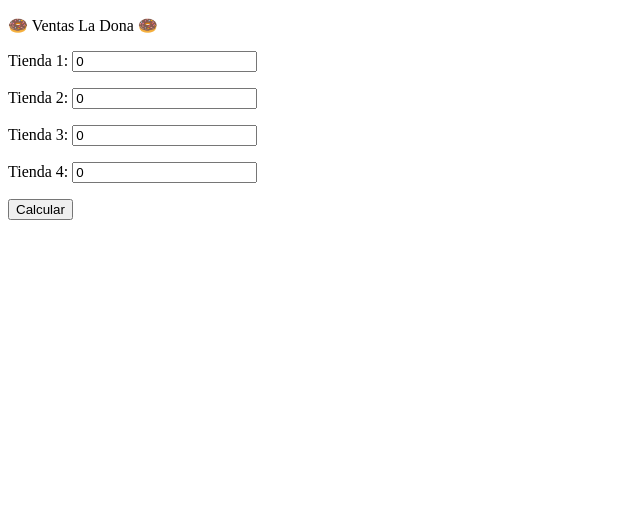
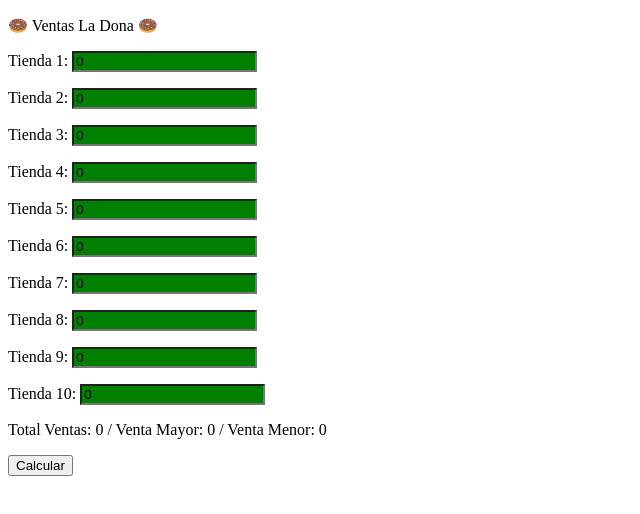
Before and after one commit to cgaritac/sales_control, a plain HTML site: page index.html in a window 1280 px wide. Both pictures are taken after a click on the button "Calcular". Shown: the whole page, without its empty margins (0-640 px from the left). Drawn offline with Linux system fonts and the light colour scheme.

Commit message:
Final functions

```diff
--- a/index.html
+++ b/index.html
@@ -7,7 +7,7 @@
     <link rel="stylesheet" href="style.css">
     <script src="script.js"></script>
 </head>
-<body onload="crearTiendas('itemsTiendas', 0, 4)">
+<body onload="crearTiendas('itemsTiendas', 0, 10)">
     <p>&#127849 Ventas La Dona &#127849</p>
 
     <div id="itemsTiendas">
--- a/script.js
+++ b/script.js
@@ -43,9 +43,8 @@ function crearParrafoTienda(textoLabel, valorMin){
     return elementoParrafo;
 }
 
-function extrerNumeroDesdeElemento(elemento) {
-    let miElemento = document.getElementById(elemento);
-    let miTexto = miElemento.value;
+function extraerNumeroDesdeElemento(elemento) {
+    let miTexto = elemento.value;
     let miNumero = Number(miTexto);
 
     return miNumero;
@@ -53,17 +52,27 @@ function extrerNumeroDesdeElemento(elemento) {
 
 function calcular(){
     let ventas = [];
+    let posicionVentas = 0;
+    let elementosVentas = document.getElementById('itemsTiendas')
 
-    ventas[0] = extrerNumeroDesdeElemento("ventasTienda1");
-    ventas[1] = extrerNumeroDesdeElemento("ventasTienda2");
-    ventas[2] = extrerNumeroDesdeElemento("ventasTienda3");
-    ventas[3] = extrerNumeroDesdeElemento("ventasTienda4");
-    ventas[4] = extrerNumeroDesdeElemento("ventasTienda5");
-    ventas[5] = extrerNumeroDesdeElemento("ventasTienda6");
+    for(let item of elementosVentas.children){
+        let valorVenta = extraerNumeroDesdeElemento(item.children[1])
+        ventas[posicionVentas] = valorVenta;
+        posicionVentas = posicionVentas + 1;
+    }
 
     let totalVentas = sumarTotal(ventas);
     let ventaMayor = calcularMayor(ventas);
     let ventaMenor = calcularMenor(ventas);
+
+    for(let item of elementosVentas.children){
+        item.children.className="cualquiera";
+        if (Number(item.children[1].value) == ventaMayor){
+            item.children[1].className="numeroMayor";
+        }else if(Number(item.children[1].value) == ventaMenor){
+            item.children[1].className="numeroMenor";
+        }
+    }
 
     let mensajeSalida = "Total Ventas: " + totalVentas +
                         " / Venta Mayor: " + ventaMayor +
--- a/style.css
+++ b/style.css
@@ -0,0 +1,7 @@
+.numeroMayor{
+    background-color: green;
+}
+
+.numeroMenor{
+    background-color: red;
+}
```
